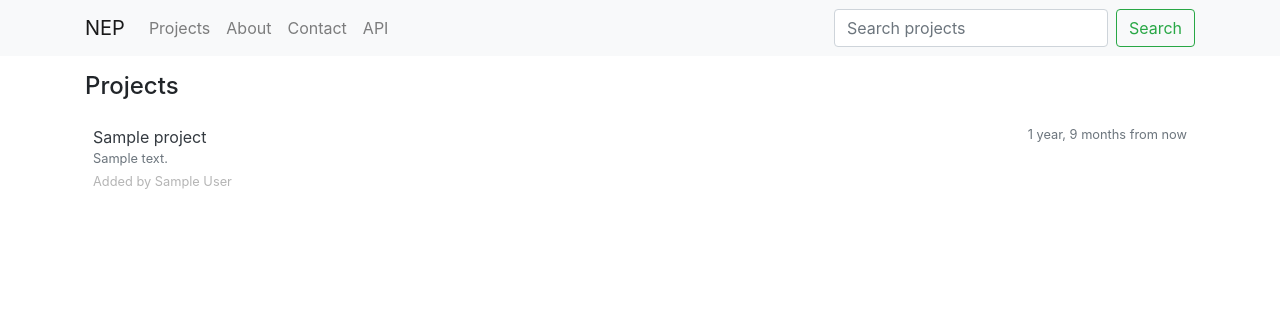
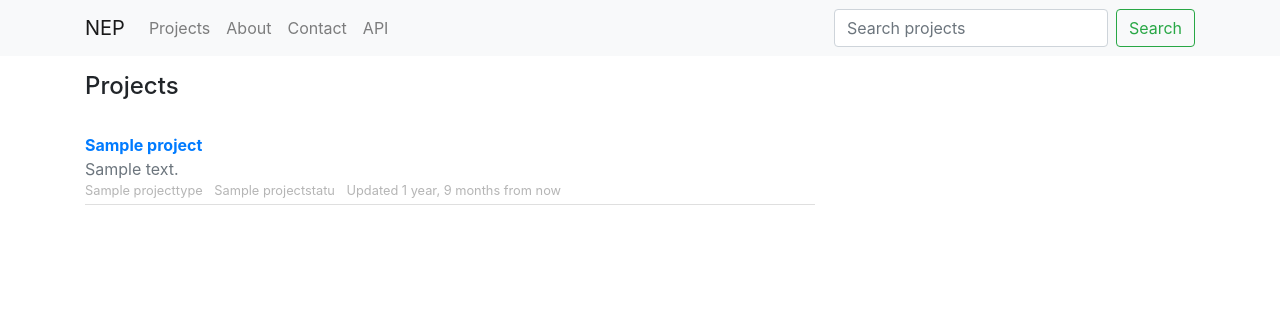
Before and after one commit to poudel/goodmandu, a Django app: page /project/ in a window 1280 px wide. Shown: the top 316 px of the page. Run offline with Django 3.2, Linux system fonts and the light colour scheme; tables that the repository leaves empty hold one stand-in row (values such as "Sample post"); some libraries are stand-ins or nearby versions.

Commit message:
added pagination in the project list

```diff
--- a/core/admin.py
+++ b/core/admin.py
@@ -43,11 +43,11 @@ class ProjectAdmin(admin.ModelAdmin):
 
 @admin.register(Entity)
 class EntityAdmin(admin.ModelAdmin):
-    list_display = ("name", "type", "country", "slug")
+    list_display = ("name", "type", "country",)
     readonly_fields = ("slug", "created_by", "created_at", "modified_at")
 
 
 @admin.register(ProjectEvent)
 class ProjectEventAdmin(admin.ModelAdmin):
-    list_display = ("title", "project", "url", "occurred_on", "slug")
+    list_display = ("title", "project", "url", "occurred_on",)
     readonly_fields = ("slug", "created_by", "created_at", "modified_at")
--- a/core/views.py
+++ b/core/views.py
@@ -15,6 +15,7 @@ class IndexView(TemplateView):
 
 class ProjectList(ListView):
     model = Project
+    paginate_by = 25
 
     def get_queryset(self):
         qs = super().get_queryset()
--- a/neprojects/urls.py
+++ b/neprojects/urls.py
@@ -16,7 +16,7 @@ Including another URLconf
 from django.contrib import admin
 from django.conf import settings
 from django.conf.urls.static import static
-from django.urls import path, include
+from django.urls import path, re_path, include
 from django.contrib.flatpages.views import flatpage
 from core.views import IndexView
 
@@ -28,3 +28,9 @@ urlpatterns = [
     path('about/', flatpage, {'url': '/about/'}, name='about'),
     path('contact/', flatpage, {'url': '/contact/'}, name='contact'),
 ] + static(settings.MEDIA_URL, document_root=settings.MEDIA_ROOT)
+
+if settings.DEBUG:
+    import debug_toolbar
+    urlpatterns = [
+        re_path(r'^__debug__/', include(debug_toolbar.urls)),
+    ] + urlpatterns
--- a/src/index.scss
+++ b/src/index.scss
@@ -3,5 +3,5 @@
 }
 
 .list-item {
-    padding: 0.5rem 0.5rem;
+    padding: 0.5rem 0rem;
 }
--- a/static/app.css
+++ b/static/app.css
@@ -2,4 +2,4 @@
   color: #b5b5b5; }
 
 .list-item {
-  padding: 0.5rem 0.5rem; }
+  padding: 0.5rem 0rem; }
--- a/templates/core/project_list.html
+++ b/templates/core/project_list.html
@@ -1,4 +1,5 @@
 {% extends "base.html" %}
+{% load bootstrap4 %}
 {% load humanize %}
 
 {% block content %}
@@ -10,24 +11,30 @@
             <div class="mt-3">
                 <div class="list-group list-group-flush">
                     {% for project in object_list %}
-                        <div class="list-group-item list-item">
-                            <small class="text-muted float-right" title="{{ project.created_at }}">
-                                {{ project.created_at|naturaltime }}
-                            </small>
-                            <a class="text-dark" href="{% url 'core:project-detail' project.slug %}">{{ project.title }}</a>
-                            <div class="small text-muted">
+                        <div class="list-group-item list-item pb-1 pt-3">
+                            <a href="{% url 'core:project-detail' project.slug %}">
+                                <strong>
+                                    {{ project.title }}
+                                </strong>
+                            </a>
+                            <div class="text-muted">
                                 {{ project.description|truncatechars:"60" }}
                             </div>
-                            <div class="text-muted-x">
-                                <small>
-                                    Added by {{ project.created_by.get_full_name }}
-                                </small>
+                            <div class="small text-muted-x">
+                                <span class="mr-2">{{ project.type }}</span>
+                                <span class="mr-2">{{ project.status }}</span>
+                                <span title="{{ project.modified_at }}">Updated {{ project.modified_at|naturaltime }}</span>
                             </div>
                         </div>
                     {% endfor %}
+
+                    <div class="mt-4">
+                        {% bootstrap_pagination page_obj size='small' %}
+                    </div>
                 </div>
-
             </div>
+        </div>
+        <div class="col-sm-4">
         </div>
     </div>
 {% endblock content %}
```
Also changed, not shown: core/models.py (+8 -0 lines), neprojects/settings.py (+7 -0 lines), 2 other files.
